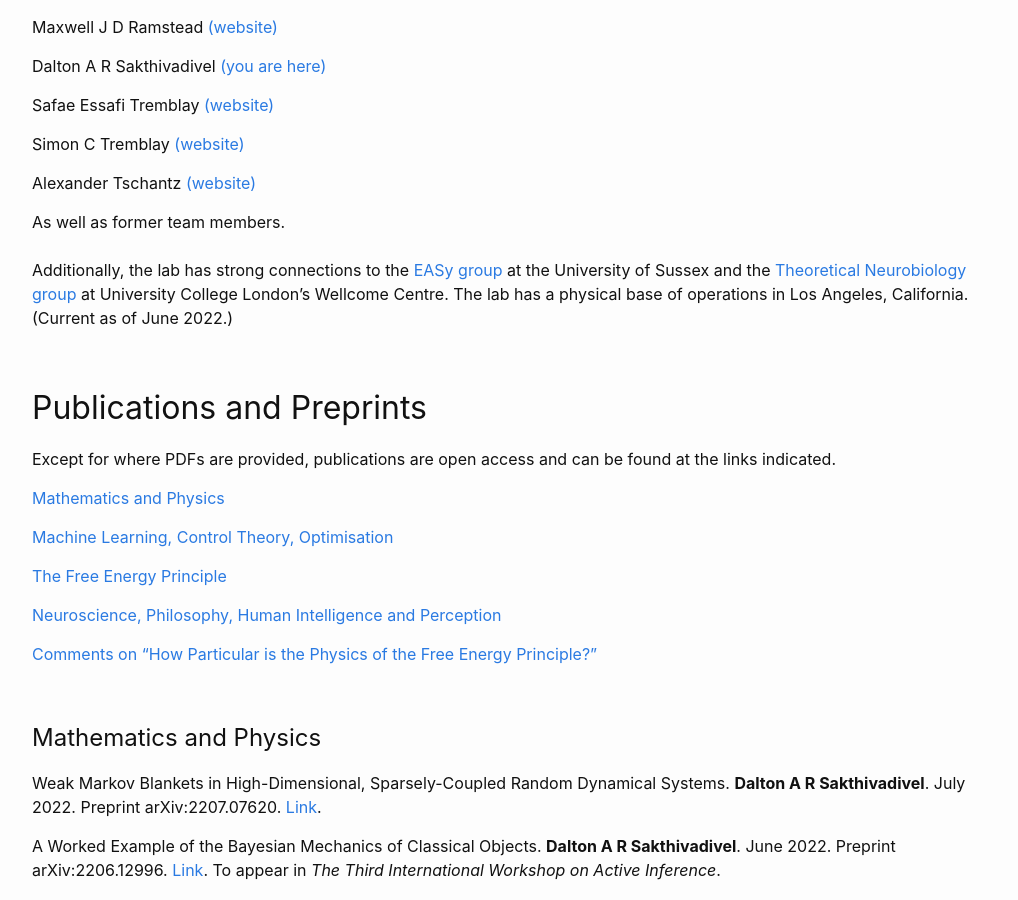
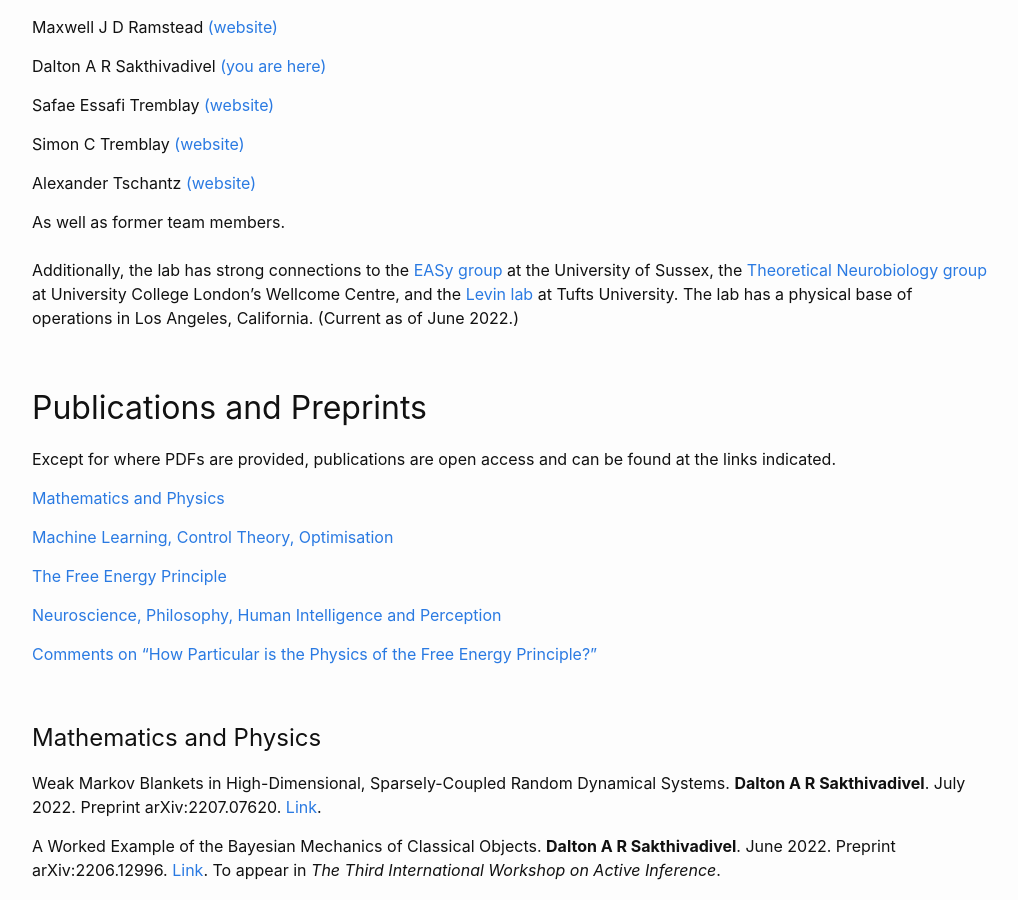
Before and after one commit to DARSakthi/DARSakthi.github.io, a Jekyll site: the page built from verses-lab.markdown, in a window 1280 px wide and 900 px high, scrolled down 680 px. Shown: the whole window, without its empty margins (126-1144 px from the left). Built offline with Jekyll 4.4.1, drawn with Linux system fonts in a browser that asks for light colours.

Commit message:
Added friend of the lab

```diff
--- a/verses-lab.markdown
+++ b/verses-lab.markdown
@@ -61,7 +61,7 @@ Alexander Tschantz [(website)](https://github.com/alec-tschantz)
 
 </html>
 
-Additionally, the lab has strong connections to the [EASy group](https://www.sussex.ac.uk/research/centres/ai-research-group/) at the University of Sussex and the [Theoretical Neurobiology group](https://www.fil.ion.ucl.ac.uk/team/theoretical-neurobiology-team/) at University College London's Wellcome Centre. The lab has a physical base of operations in Los Angeles, California. (Current as of June 2022.)
+Additionally, the lab has strong connections to the [EASy group](https://www.sussex.ac.uk/research/centres/ai-research-group/) at the University of Sussex, the [Theoretical Neurobiology group](https://www.fil.ion.ucl.ac.uk/team/theoretical-neurobiology-team/) at University College London's Wellcome Centre, and the [Levin lab](https://ase.tufts.edu/biology/labs/levin/) at Tufts University. The lab has a physical base of operations in Los Angeles, California. (Current as of June 2022.)
 
 &nbsp;
 
```
